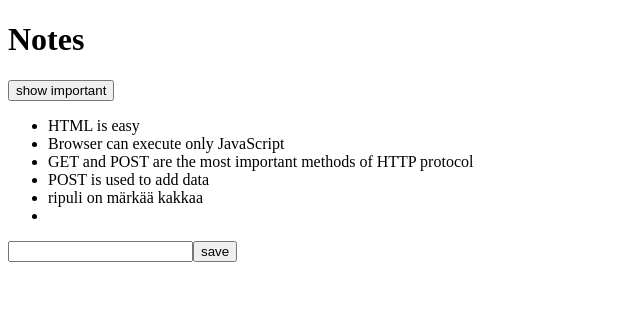
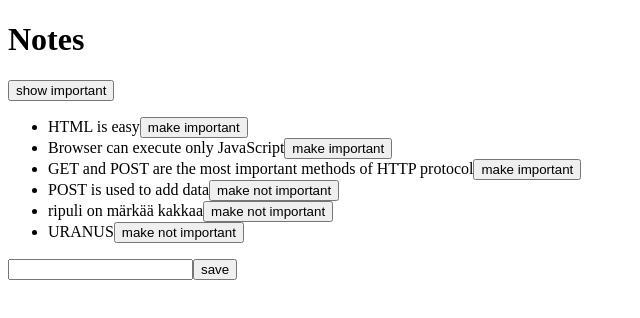
Before and after one commit to BigDsaur/Full-Stack-open-0_1_2, a React (Vite) app: page / in a window 1280 px wide. Shown: the top 318 px of the page, without its empty margins (0-640 px from the left). Built offline with nearby package versions, Linux system fonts and the light colour scheme; data requests are answered from the project's data file.

Commit message:
........

```diff
--- a/db.json
+++ b/db.json
@@ -3,7 +3,7 @@
     {
       "id": "1",
       "content": "HTML is easy",
-      "important": true
+      "important": false
     },
     {
       "id": "2",
@@ -13,22 +13,22 @@
     {
       "id": "3",
       "content": "GET and POST are the most important methods of HTTP protocol",
-      "important": true
+      "important": false
     },
     {
       "id": "4",
       "content": "POST is used to add data",
-      "important": false
+      "important": true
     },
     {
       "id": "8764",
       "content": "ripuli on märkää kakkaa",
-      "important": false
+      "important": true
     },
     {
       "id": "7392",
-      "content": "",
-      "important": false
+      "content": "URANUS",
+      "important": true
     }
   ]
 }
--- a/src/App.jsx
+++ b/src/App.jsx
@@ -30,6 +30,16 @@
     setNewNote(event.target.value)
   }
 
+  const toggleImportanceOf = id => {
+  const url = `http://localhost:3001/notes/${id}`
+  const note = notes.find(n => n.id === id)
+  const changedNote = { ...note, important: !note.important }
+
+  axios.put(url, changedNote).then(response => {
+    setNotes(notes.map(note => note.id !== id ? note : response.data))
+  })
+}
+
   const notesToShow = showAll ? notes : notes.filter((note) => note.important)
 
   return (
@@ -41,9 +51,13 @@
         </button>
       </div>
       <ul>
-        {notesToShow.map((note) => (
-          <Note key={note.id} note={note} />
-        ))}
+        {notesToShow.map(note =>
+          <Note
+            key={note.id}
+            note={note}
+            toggleImportance={() => toggleImportanceOf(note.id)}
+          />
+        )}
       </ul>
       <form onSubmit={addNote}>
         <input value={newNote} onChange={handleNoteChange} />
--- a/src/components/Note.jsx
+++ b/src/components/Note.jsx
@@ -1,5 +1,13 @@
-const Note = ({ note }) => {
-  return <li>{note.content}</li>}
+const Note = ({ note, toggleImportance }) => {
+  const label = note.important
+    ? 'make not important' : 'make important'
 
+  return (
+    <li>
+      {note.content}
+      <button onClick={toggleImportance}>{label}</button>
+    </li>
+  )
+}
 
 export default Note
```
